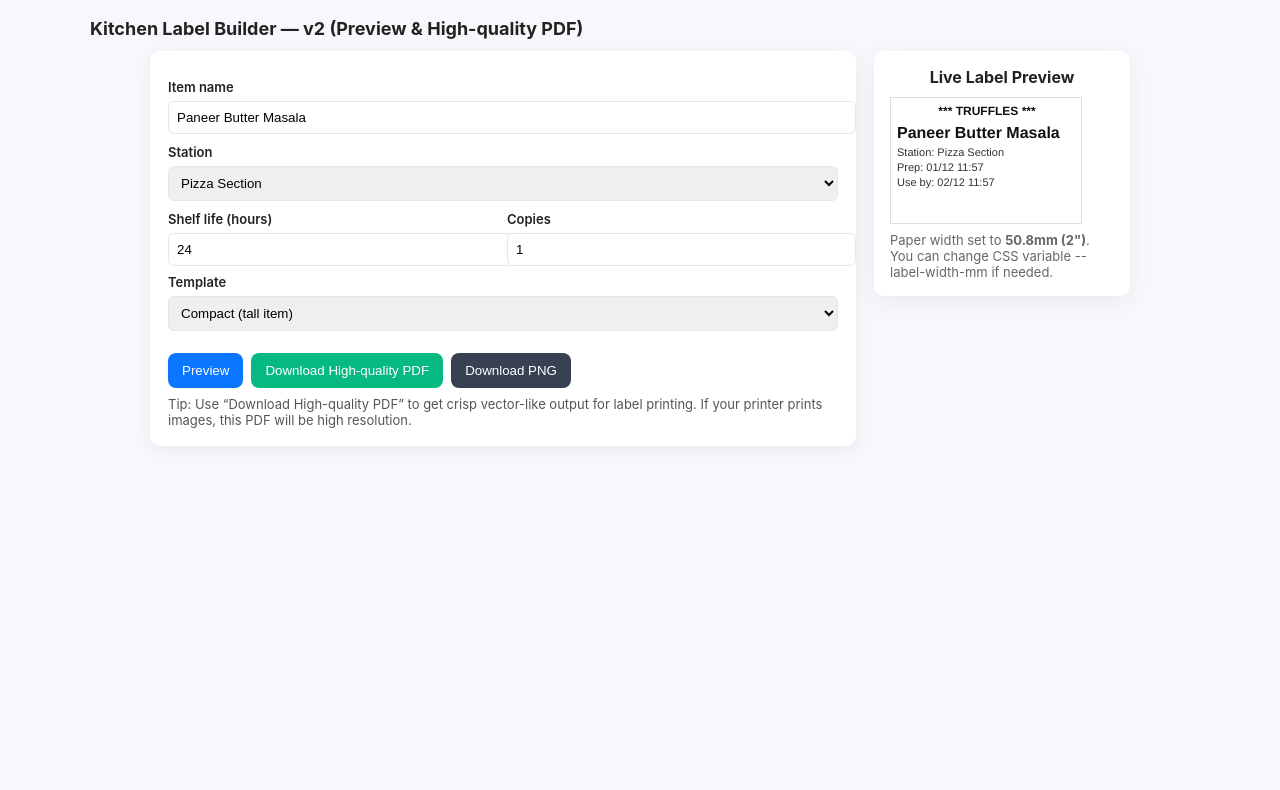
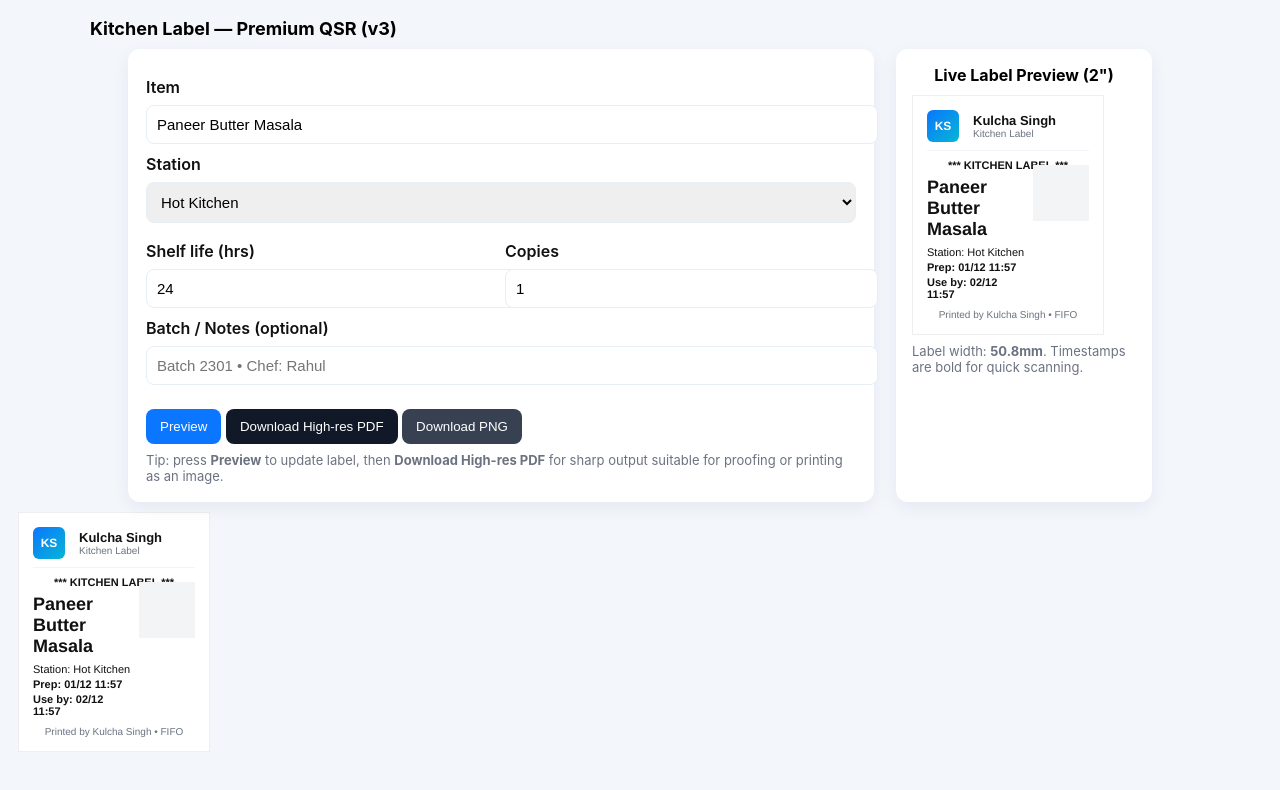
Before and after one commit to rahulbhageria16-gif/kitchen-label-app, a plain HTML site: page index.html in a window 1280 px wide. Drawn offline with nearby package versions, Linux system fonts and the light colour scheme.

Commit message:
Update index.html

```diff
--- a/index.html
+++ b/index.html
@@ -1,217 +1,199 @@
 <!doctype html>
 <html>
 <head>
-<meta charset="utf-8"/>
-<title>Kitchen Label Builder — v2</title>
-<meta name="viewport" content="width=device-width,initial-scale=1"/>
+<meta charset="utf-8" />
+<title>Kitchen Label — v3 (Premium QSR)</title>
+<meta name="viewport" content="width=device-width,initial-scale=1" />
 
-<!-- Libraries -->
+<!-- libs -->
 <script src="https://cdn.jsdelivr.net/npm/html2canvas@1.4.1/dist/html2canvas.min.js"></script>
 <script src="https://cdn.jsdelivr.net/npm/jspdf@2.5.1/dist/jspdf.umd.min.js"></script>
 
 <style>
-  :root{
-    --label-width-mm:50.8mm; /* 2 inch */
-    --label-height-mm:30mm;
+  :root{ --label-width-mm:50.8mm; --accent:#0b76ff; --muted:#6b7280 }
+  body{font-family:Inter, system-ui, -apple-system, 'Segoe UI', Roboto, Arial; background:#f3f6fb; margin:18px}
+  .wrap{max-width:1024px;margin:0 auto;display:flex;gap:22px}
+  .controls{flex:1;background:#fff;padding:18px;border-radius:12px;box-shadow:0 6px 18px rgba(12,20,60,0.06)}
+  .preview{width:calc(var(--label-width-mm) + 32px);background:#fff;padding:16px;border-radius:12px;box-shadow:0 6px 18px rgba(12,20,60,0.06)}
+  h1{font-size:18px;margin:0 0 10px}
+  label{display:block;margin-top:10px;font-weight:600;color:#111}
+  input,select{width:100%;padding:10px;border:1px solid #e6eef8;border-radius:8px;margin-top:8px;font-size:15px}
+  .row{display:flex;gap:8px;margin-top:8px}
+  .row .col{flex:1}
+  .btn{display:inline-block;padding:10px 14px;background:var(--accent);color:white;border-radius:8px;border:none;cursor:pointer;margin-top:12px}
+  .btn.ghost{background:#111827;color:white}
+  .muted{color:var(--muted);font-size:13px;margin-top:8px}
+  .label-canvas{width:var(--label-width-mm);background:white;border:1px solid #eee;padding:8px;box-sizing:border-box}
+  .label-inner{font-family:'Helvetica Neue', Arial, sans-serif; font-size:12px;color:#111;padding:6px}
+
+  /* PREMIUM QSR STYLING */
+  .brand-row{display:flex;align-items:center;gap:8px}
+  .brand-mark{width:32px;height:32px;border-radius:6px;background:linear-gradient(135deg,#0b76ff,#06b6d4);display:flex;align-items:center;justify-content:center;color:white;font-weight:800}
+  .brand-name{font-weight:800;font-size:13px}
+  .divider{height:1px;background:#f1f5f9;margin:8px 0}
+
+  .lbl-heading{text-align:center;font-weight:700;font-size:11px;color:#111}
+  .lbl-item{font-weight:900;font-size:18px;margin:6px 0}
+  .lbl-meta{font-size:11px;color:#111;margin:3px 0}
+  .lbl-timestamp{font-weight:800;color:#111}
+  .lbl-small{font-size:10px;color:var(--muted)}
+  .lbl-qr{float:right;margin-top:-6px}
+
+  .footer-note{font-size:10px;color:var(--muted);text-align:center;margin-top:6px}
+
+  /* print rules: fit to label width */
+  @media print{
+    @page{size:50.8mm auto;margin:0}
+    body *{visibility:hidden}
+    #printArea, #printArea *{visibility:visible}
+    #printArea{position:absolute;left:0;top:0}
   }
-  body{font-family:Inter, Arial, Helvetica, sans-serif;margin:18px;background:#f7f8fb;color:#222}
-  .wrap{max-width:980px;margin:0 auto;display:flex;gap:18px;align-items:flex-start}
-  .controls{flex:1;min-width:300px;background:#fff;padding:18px;border-radius:10px;box-shadow:0 4px 18px rgba(20,30,60,0.06)}
-  .preview-area{width:calc(var(--label-width-mm) + 32px);background:#fff;padding:16px;border-radius:10px;box-shadow:0 6px 24px rgba(12,20,40,0.06)}
-  h1{font-size:18px;margin:0 0 12px 0}
-  label{display:block;margin-top:10px;font-weight:600;font-size:13px}
-  input,select,textarea{width:100%;padding:8px;margin-top:6px;border:1px solid #e5e7eb;border-radius:6px}
-  .row{display:flex;gap:8px}
-  .row .col{flex:1}
-  .btn{display:inline-block;padding:10px 14px;background:#0b76ff;color:#fff;border-radius:8px;border:none;cursor:pointer;margin-top:12px}
-  .btn.secondary{background:#06b981}
-  .small{font-size:13px;color:#666;margin-top:8px}
-  #log{font-family:monospace;background:#111827;color:#fff;padding:8px;border-radius:6px;margin-top:12px;min-height:60px}
-  .label-canvas { width:var(--label-width-mm); height:auto; background:#fff; border:1px solid #ddd; padding:6px; box-sizing: border-box; }
-  .label-inner{ width:calc(var(--label-width-mm) - 12px); min-height: calc(var(--label-height-mm)); font-family: 'Helvetica Neue', Arial, sans-serif; font-size:12px; color:#111 }
-  .label-heading{ text-align:center; font-weight:800; margin-bottom:6px; font-size:12px }
-  .label-item{ font-weight:900; font-size:16px; margin:4px 0 }
-  .label-meta{ font-size:11px; color:#333; margin:3px 0 }
-  .label-footer{ font-size:10px; color:#666; margin-top:6px; text-align:center }
-  .options{display:flex;gap:8px;margin-top:10px;flex-wrap:wrap}
-  .note{font-size:13px;color:#555;margin-top:8px}
-  .muted{color:#666;font-size:13px}
-  .template-select{margin-top:8px}
 </style>
 </head>
 <body>
-  <div style="max-width:1100px;margin:12px auto">
-    <h1>Kitchen Label Builder — v2 (Preview & High-quality PDF)</h1>
+  <div style="max-width:1100px;margin:10px auto">
+    <h1>Kitchen Label — Premium QSR (v3)</h1>
     <div class="wrap">
       <div class="controls">
-        <div>
-          <label>Item name</label>
-          <input id="item" placeholder="Paneer Butter Masala" value="Paneer Butter Masala"/>
+        <label>Item</label>
+        <input id="item" value="Paneer Butter Masala" />
+
         <label>Station</label>
-          <select id="station">
-            <option>Pizza Section</option>
-            <option>Burger Section</option>
-            <option>Barista</option>
-            <option>Cold Store Room</option>
-             <option>Salad Section</option>
-            <option>Pasta Section</option>
-            <option>Main Course</option>
-            <option>Chef Section</option>
-          </select>
+        <select id="station"><option>Hot Kitchen</option><option>Cold Kitchen</option><option>Tandoor</option><option>Bakery</option></select>
+
         <div class="row">
           <div class="col">
-              <label>Shelf life (hours)</label>
-              <input id="shelf" value="24"/>
+            <label>Shelf life (hrs)</label>
+            <input id="shelf" value="24" />
           </div>
           <div class="col">
             <label>Copies</label>
-              <input id="copies" value="1"/>
+            <input id="copies" value="1" />
           </div>
         </div>
 
-          <label class="template-select">Template</label>
-          <select id="template">
-            <option value="compact">Compact (tall item)</option>
-            <option value="detailed">Detailed (with footer)</option>
-            <option value="bold">Bold large item</option>
-          </select>
+        <label>Batch / Notes (optional)</label>
+        <input id="notes" placeholder="Batch 2301 • Chef: Rahul" />
 
-          <div class="options">
+        <div style="margin-top:12px">
           <button id="previewBtn" class="btn">Preview</button>
-            <button id="downloadPdfBtn" class="btn secondary">Download High-quality PDF</button>
+          <button id="downloadPdfBtn" class="btn ghost">Download High-res PDF</button>
           <button id="downloadPngBtn" class="btn" style="background:#374151">Download PNG</button>
         </div>
 
-          <div class="note">Tip: Use “Download High-quality PDF” to get crisp vector-like output for label printing. If your printer prints images, this PDF will be high resolution.</div>
+        <div class="muted">Tip: press <strong>Preview</strong> to update label, then <strong>Download High-res PDF</strong> for sharp output suitable for proofing or printing as an image.</div>
       </div>
 
-        <div id="log" style="display:none"></div>
-      </div>
-
-      <div class="preview-area">
-        <div style="text-align:center;margin-bottom:10px"><strong>Live Label Preview</strong></div>
-
-        <!-- This wrapper is what we capture with html2canvas -->
-        <div id="labelWrapper" class="label-canvas" role="img" aria-label="Label preview">
+      <div class="preview">
+        <div style="text-align:center;margin-bottom:10px"><strong>Live Label Preview (2")</strong></div>
+        <div id="labelWrapper" class="label-canvas">
           <div id="labelInner" class="label-inner">
-            <!-- injected -->
+            <!-- rendered label content -->
           </div>
         </div>
-
-        <div class="muted" style="margin-top:8px">Paper width set to <strong>50.8mm (2")</strong>. You can change CSS variable --label-width-mm if needed.</div>
+        <div class="muted" style="margin-top:8px">Label width: <strong>50.8mm</strong>. Timestamps are bold for quick scanning.</div>
       </div>
     </div>
   </div>
 
+  <!-- hidden print area used by print css -->
+  <div id="printArea" style="display:none;">
+    <div id="labelForPrint" class="label-canvas">
+      <div class="label-inner" id="labelInnerPrint"></div>
+    </div>
+  </div>
+
 <script>
-(async function(){
+(function(){
   const itemEl = document.getElementById('item');
   const stationEl = document.getElementById('station');
   const shelfEl = document.getElementById('shelf');
   const copiesEl = document.getElementById('copies');
+  const notesEl = document.getElementById('notes');
   const previewBtn = document.getElementById('previewBtn');
   const downloadPdfBtn = document.getElementById('downloadPdfBtn');
   const downloadPngBtn = document.getElementById('downloadPngBtn');
-  const templateEl = document.getElementById('template');
   const labelInner = document.getElementById('labelInner');
+  const labelInnerPrint = document.getElementById('labelInnerPrint');
   const labelWrapper = document.getElementById('labelWrapper');
 
-  function fmtDate(d){ const dd = String(d.getDate()).padStart(2,'0'); const mm = String(d.getMonth()+1).padStart(2,'0'); const hh = String(d.getHours()).padStart(2,'0'); const min = String(d.getMinutes()).padStart(2,'0'); return dd + '/' + mm + ' ' + hh + ':' + min; }
+  function fmtDate(d){ const dd=String(d.getDate()).padStart(2,'0'); const mm=String(d.getMonth()+1).padStart(2,'0'); const hh=String(d.getHours()).padStart(2,'0'); const mn=String(d.getMinutes()).padStart(2,'0'); return dd+'/'+mm+' '+hh+':'+mn; }
 
-  function buildHtml(item,station,prepISO,shelfHours,template){
+  function buildLabelHtml(item, station, prepISO, shelfHours, notes){
     const prep = new Date(prepISO);
     const expiry = new Date(prep.getTime() + shelfHours*3600*1000);
-    if(template === 'compact'){
+    const qrPlaceholder = '<svg width="56" height="56" xmlns="http://www.w3.org/2000/svg"><rect width="56" height="56" fill="#f3f4f6"/></svg>';
+
     return `
-        <div class="label-heading">*** TRUFFLES ***</div>
-        <div class="label-item">${escapeHtml(item)}</div>
-        <div class="label-meta">Station: ${escapeHtml(station)}</div>
-        <div class="label-meta">Prep: ${fmtDate(prep)}</div>
-        <div class="label-meta">Use by: ${fmtDate(expiry)}</div>
-      `;
-    } else if(template === 'detailed'){
-      return `
-        <div class="label-heading">*** TRUFFLES ***</div>
-        <div style="display:flex;justify-content:space-between;align-items:center">
+      <div class="brand-row">
+        <div class="brand-mark">KS</div>
+        <div style="margin-left:6px"><div class="brand-name">Kulcha Singh</div><div class="lbl-small">Kitchen Label</div></div>
+      </div>
+      <div class="divider"></div>
+      <div class="lbl-heading">*** KITCHEN LABEL ***</div>
+      <div style="display:flex;gap:8px;align-items:flex-start">
         <div style="flex:1">
-            <div class="label-item">${escapeHtml(item)}</div>
-            <div class="label-meta">Station: ${escapeHtml(station)}</div>
-            <div class="label-meta">Prep: ${fmtDate(prep)}</div>
-            <div class="label-meta">Use by: ${fmtDate(expiry)}</div>
+          <div class="lbl-item">${escapeHtml(item)}</div>
+          <div class="lbl-meta">Station: ${escapeHtml(station)}</div>
+          <div class="lbl-meta"><span class="lbl-timestamp">Prep: ${fmtDate(prep)}</span></div>
+          <div class="lbl-meta"><span class="lbl-timestamp">Use by: ${fmtDate(expiry)}</span></div>
+          ${notes?('<div class="lbl-meta small">'+escapeHtml(notes)+'</div>') : ''}
         </div>
+        <div class="lbl-qr">${qrPlaceholder}</div>
       </div>
-        <div class="label-footer">Made with ❤️ — Your Kitchen</div>
-      `;
-    } else {
-      return `
-        <div class="label-heading">*** TRUFFLES ***</div>
-        <div class="label-item" style="font-size:18px">${escapeHtml(item)}</div>
-        <div class="label-meta">Use by: ${fmtDate(expiry)} • ${escapeHtml(station)}</div>
+      <div class="footer-note">Printed by Kulcha Singh • FIFO</div>
     `;
   }
-  }
 
-  function escapeHtml(s){ return String(s).replaceAll('&','&amp;').replaceAll('<','&lt;').replaceAll('>','&gt;'); }
+  function escapeHtml(s){ return String(s||'').replaceAll('&','&amp;').replaceAll('<','&lt;').replaceAll('>','&gt;'); }
 
   previewBtn.addEventListener('click', ()=>{
     const item = itemEl.value.trim() || 'Item';
     const station = stationEl.value;
-    const shelf = parseInt(shelfEl.value || '24',10);
+    const shelf = parseInt(shelfEl.value||'24',10);
+    const notes = notesEl.value.trim();
     const now = new Date().toISOString();
-    labelInner.innerHTML = buildHtml(item,station,now,shelf,templateEl.value);
-    // Ensure wrapper visible
-    labelWrapper.style.display = 'block';
+    const html = buildLabelHtml(item, station, now, shelf, notes);
+    labelInner.innerHTML = html;
+    labelInnerPrint.innerHTML = html;
+    document.getElementById('printArea').style.display = 'block';
   });
 
-  // High quality PDF: we render at a high scale to keep crispness then add to jsPDF
+  // high-res PDF generation
   downloadPdfBtn.addEventListener('click', async ()=>{
+    if(!labelInner.innerHTML.trim()) previewBtn.click();
+    const copies = Math.max(1, parseInt(copiesEl.value||'1',10));
     try{
-      if(!labelInner.innerHTML.trim()) previewBtn.click();
-
-      const copies = Math.max(1, parseInt(copiesEl.value || '1',10));
-      // Render at high scale for crispness:
-      const scale = 3; // increase to 3x for high-res
+      const scale = 3; // high DPI
       const canvas = await html2canvas(labelWrapper, {backgroundColor:'#ffffff', scale});
-      // Prepare jsPDF
       const { jsPDF } = window.jspdf;
-      // convert width from mm to px using canvas ratio:
       const mmWidth = 50.8;
-      const pdf = new jsPDF({ unit: 'mm', format: [mmWidth, (canvas.height / canvas.width) * mmWidth] });
-
-      // If multiple copies requested, create multiple pages
-      const imgData = canvas.toDataURL('imagePNG');
+      const pageHeightMm = (canvas.height/canvas.width) * mmWidth;
+      const pdf = new jsPDF({unit:'mm', format:[mmWidth, pageHeightMm]});
+      const img = canvas.toDataURL('image/png');
       for(let i=0;i<copies;i++){
-        if(i>0) pdf.addPage([mmWidth, (canvas.height / canvas.width) * mmWidth]);
-        pdf.addImage(canvas.toDataURL('image/png'), 'PNG', 0, 0, mmWidth, (canvas.height / canvas.width) * mmWidth);
+        if(i>0) pdf.addPage([mmWidth, pageHeightMm]);
+        pdf.addImage(img, 'PNG', 0, 0, mmWidth, pageHeightMm);
       }
-
-      const filename = 'label-' + new Date().toISOString().slice(0,19).replaceAll(':','-') + '.pdf';
+      const filename = 'label-'+new Date().toISOString().slice(0,19).replaceAll(':','-')+'.pdf';
       pdf.save(filename);
-      alert('PDF saved: ' + filename);
-    }catch(e){
-      console.error(e);
-      alert('PDF creation failed: ' + e);
-    }
+      alert('Saved PDF: '+filename);
+    }catch(e){ console.error(e); alert('PDF failed: '+e); }
   });
 
-  // Download PNG
   downloadPngBtn.addEventListener('click', async ()=>{
+    if(!labelInner.innerHTML.trim()) previewBtn.click();
     try{
-      if(!labelInner.innerHTML.trim()) previewBtn.click();
       const canvas = await html2canvas(labelWrapper, {backgroundColor:'#ffffff', scale:3});
       const link = document.createElement('a');
       link.href = canvas.toDataURL('image/png');
-      link.download = 'label-' + new Date().toISOString().slice(0,19).replaceAll(':','-') + '.png';
+      link.download = 'label-'+new Date().toISOString().slice(0,19).replaceAll(':','-')+'.png';
       link.click();
-    }catch(e){
-      console.error(e);
-      alert('PNG creation failed: ' + e);
-    }
+    }catch(e){ console.error(e); alert('PNG failed: '+e); }
   });
 
-  // Render initial preview on load
+  // initial preview
   previewBtn.click();
-
 })();
 </script>
 </body>
```
Lines whose indentation alone changed are shown as unchanged.
